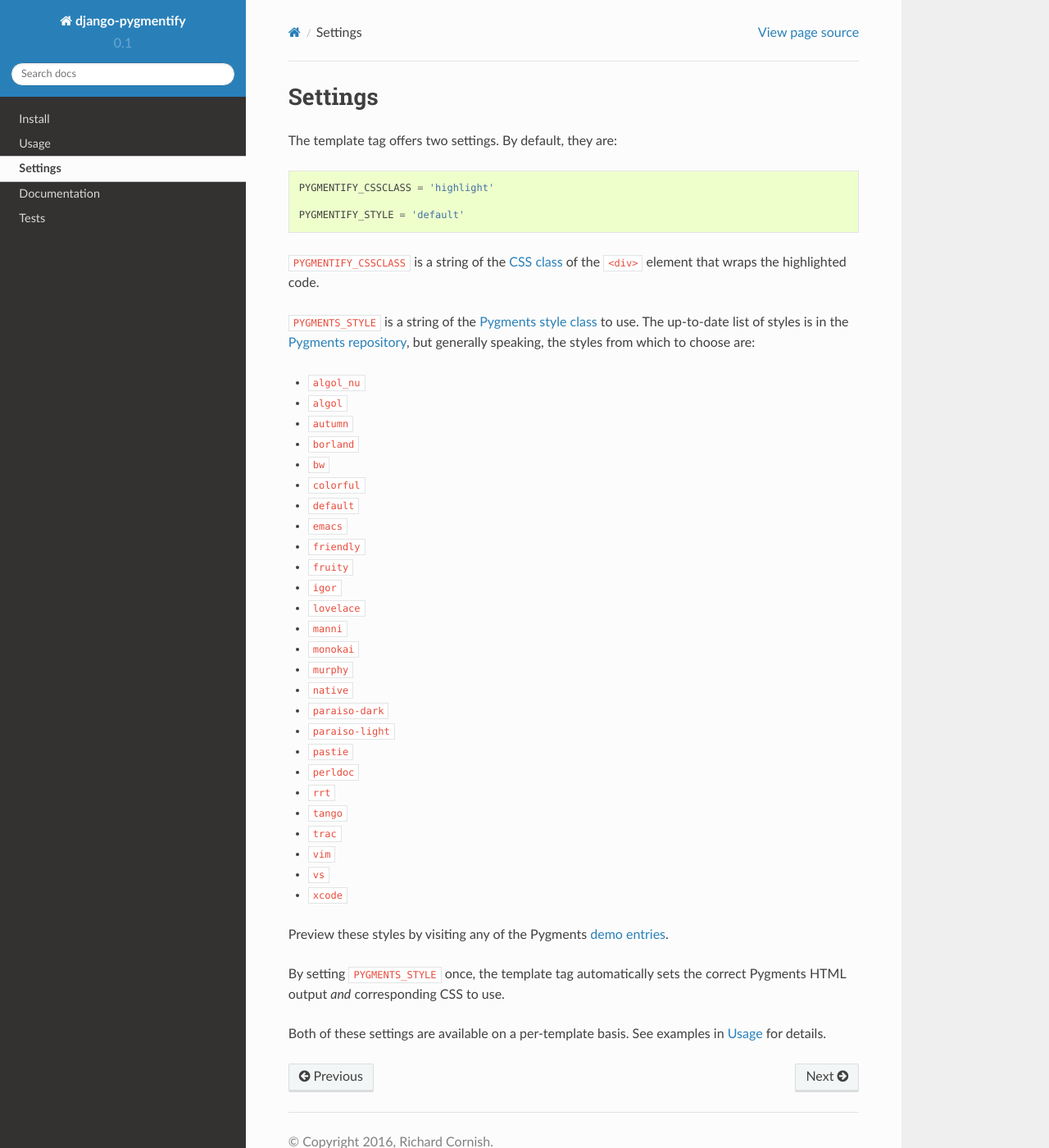
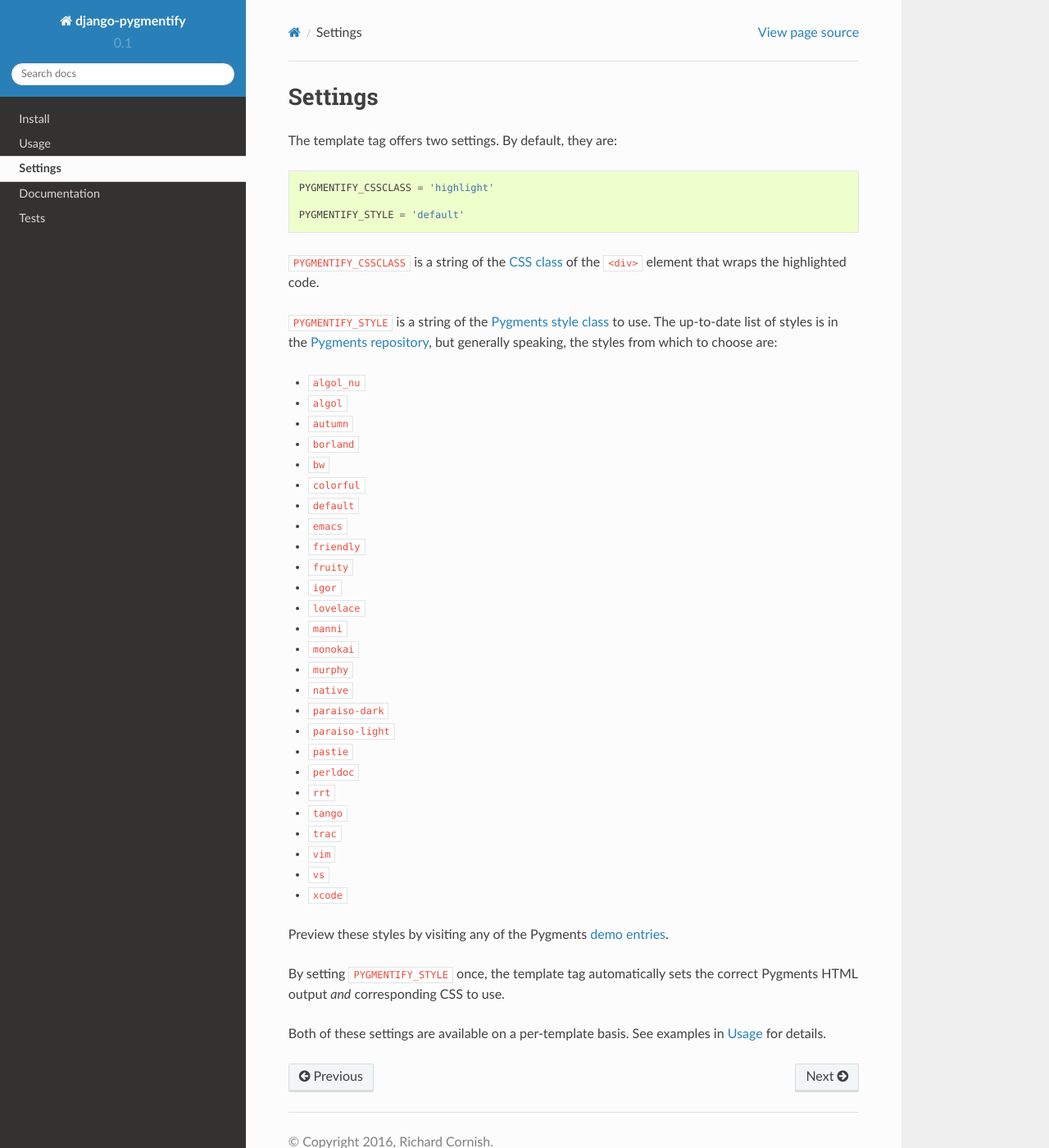
Before and after one commit to richardcornish/django-pygmentify, a Sphinx documentation site: the page built from docs/settings.rst, in a window 1280 px wide and 1400 px high. Shown: the whole window at 82% size. Built offline with Sphinx 7.4.7 and the Read the Docs theme 2.0.0, drawn with Linux system fonts in a browser that asks for light colours.

Commit message:
Fixed a few settings typos

```diff
--- a/docs/settings.rst
+++ b/docs/settings.rst
@@ -13,7 +13,7 @@
 
 ``PYGMENTIFY_CSSCLASS`` is a string of the `CSS class <http://pygments.org/docs/formatters/#HtmlFormatter>`_ of the ``<div>`` element that wraps the highlighted code.
 
-``PYGMENTS_STYLE`` is a string of the `Pygments style class <http://pygments.org/docs/styles/>`_ to use. The up-to-date list of styles is in the `Pygments repository <https://bitbucket.org/birkenfeld/pygments-main/src/a042025b350cd9c9461f7385d9ba0f13cdb01bb9/pygments/styles/__init__.py?at=default&fileviewer=file-view-default>`_, but generally speaking, the styles from which to choose are:
+``PYGMENTIFY_STYLE`` is a string of the `Pygments style class <http://pygments.org/docs/styles/>`_ to use. The up-to-date list of styles is in the `Pygments repository <https://bitbucket.org/birkenfeld/pygments-main/src/a042025b350cd9c9461f7385d9ba0f13cdb01bb9/pygments/styles/__init__.py?at=default&fileviewer=file-view-default>`_, but generally speaking, the styles from which to choose are:
 
 - ``algol_nu``
 - ``algol``
@@ -44,6 +44,6 @@
 
 Preview these styles by visiting any of the Pygments `demo entries <http://pygments.org/demo/>`_.
 
-By setting ``PYGMENTS_STYLE`` once, the template tag automatically sets the correct Pygments HTML output *and* corresponding CSS to use.
+By setting ``PYGMENTIFY_STYLE`` once, the template tag automatically sets the correct Pygments HTML output *and* corresponding CSS to use.
 
 Both of these settings are available on a per-template basis. See examples in :ref:`Usage` for details.
```
